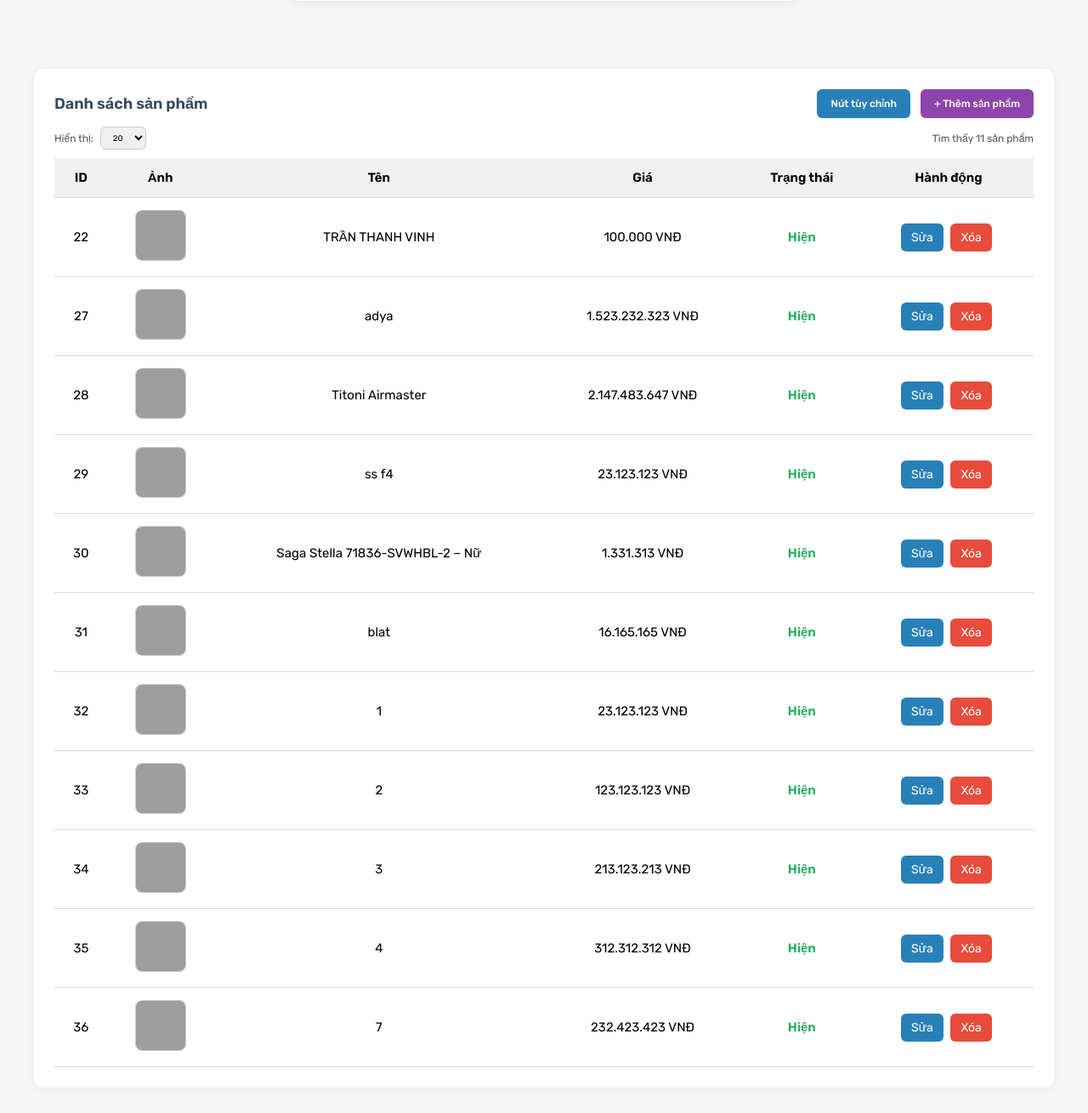
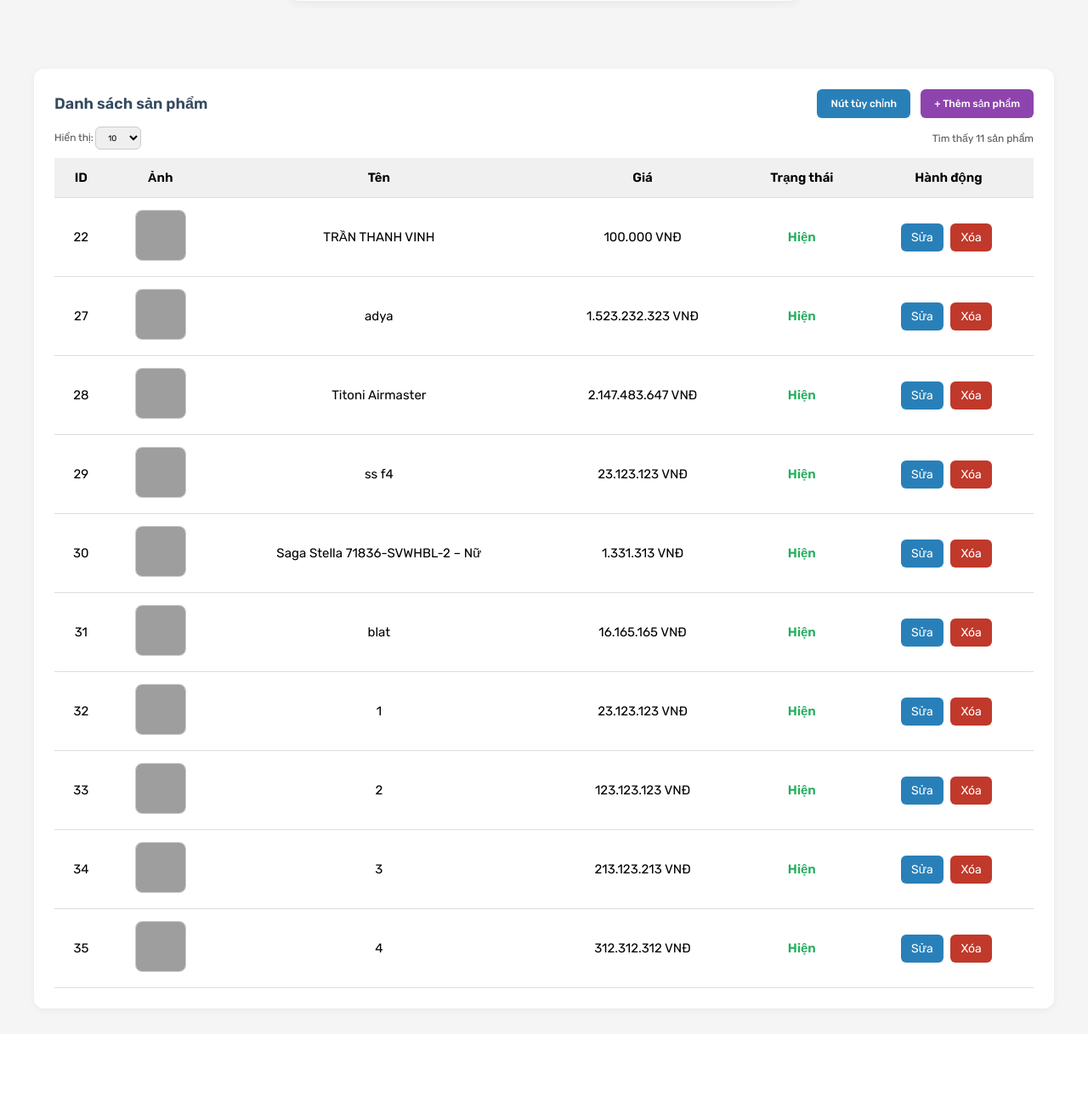
Before and after one commit to Vinhpc123/Watchshop, a PHP site: page /admin_products.php in a window 1280 px wide. Shown: the part 470-1780 px from the top of the page at 85% size. After the commit the page ends 1662 px from the top, so only its background shows below. Run offline with PHP 8.4, Linux system fonts and the light colour scheme; a user stored in the database is signed in; data comes from the database, SQL or seed files in the repository; grey boxes are pictures that could not be loaded.

Commit message:
update interface and hienthi admin_product page

```diff
--- a/project/admin_header.php
+++ b/project/admin_header.php
@@ -34,9 +34,9 @@ if(isset($message)){
 
         <div class="account-box">
             <p>Tên người dùng : <span><?php echo $_SESSION['admin_name']; ?></span></p>
-            <p>email : <span><?php echo $_SESSION['admin_email']; ?></span></p>
-            <a href="logout.php" class="delete-btn">logout</a>
-            <div> <a href="login.php">Đăng nhập</a> | <a href="register.php">Đăng xuất</a></div>
+            <p>Email : <span><?php echo $_SESSION['admin_email']; ?></span></p>
+            <a href="logout.php" class="delete-btn">Đăng xuất</a>
+            <div> <a href="login.php">Đăng nhập</a> | <a href="register.php">Đăng ký</a></div>
         </div>
 
     </div>
--- a/project/admin_pos.php
+++ b/project/admin_pos.php
@@ -788,6 +788,7 @@ if(!isset($admin_id)){
         });
 
         // Tổng cộng cuối
+
         yPos += 5;
         doc.setFontSize(14);
         doc.text(`Tong cong: ${formatCurrency(order.total)} VND`, 140, yPos, {
--- a/project/admin_products.php
+++ b/project/admin_products.php
@@ -61,6 +61,19 @@ if (isset($_POST['update_product'])) {
 
    header('location:admin_products.php');
 }
+
+    if (isset($_GET['per_page'])) {
+        $orders_per_page = (int)$_GET['per_page'];
+    } else {
+        $orders_per_page = 10; // Giá trị mặc định
+    }
+    $page = isset($_GET['page']) ? (int)$_GET['page'] : 1;
+    $start = ($page - 1) * $orders_per_page;
+
+    // Lấy tổng số sản phẩm
+    $total_products = mysqli_num_rows(mysqli_query($conn, "SELECT * FROM products"));
+    // Lấy sản phẩm theo phân trang
+    $select_products = mysqli_query($conn, "SELECT * FROM products LIMIT $start, $orders_per_page");
 ?>
 
 
@@ -244,7 +257,7 @@ if (isset($_POST['update_product'])) {
     }
 
     .option-btn,
-    .delete-btn {
+    .delete-btn1 {
         padding: 8px 12px;
         border-radius: 6px;
         font-size: 1.4rem;
@@ -258,8 +271,8 @@ if (isset($_POST['update_product'])) {
         background-color: #2980b9;
     }
 
-    .delete-btn {
-        background-color: #e74c3c;
+    .delete-btn1 {
+        background-color: var(--red);
     }
 
     .edit-product-form img {
@@ -328,17 +341,21 @@ if (isset($_POST['update_product'])) {
 
             <div class="filter-bar">
                 <div class="filter-left">
-                    <label for="per-page">Hiển thị:</label>
-                    <select id="per-page" name="per_page">
-                        <option>10</option>
-                        <option selected>20</option>
-                        <option>50</option>
-                    </select>
+                    <form method="get" style="display:inline;">
+                        <label for="per-page">Hiển thị:</label>
+                        <select id="per-page" name="per_page" onchange="this.form.submit()">
+                            <option value="5" <?php if ($orders_per_page == 5) echo 'selected'; ?>>5</option>
+                            <option value="10" <?php if ($orders_per_page == 10) echo 'selected'; ?>>10</option>
+                            <option value="20" <?php if ($orders_per_page == 20) echo 'selected'; ?>>20</option>
+                            <option value="50" <?php if ($orders_per_page == 50) echo 'selected'; ?>>50</option>
+                        </select>
+                        <!-- Giữ tham số page nếu có -->
+                        <?php if (isset($_GET['page'])): ?>
+                        <input type="hidden" name="page" value="<?php echo (int)$_GET['page']; ?>">
+                        <?php endif; ?>
+                    </form>
                 </div>
-                <?php
-                  $select_products = mysqli_query($conn, "SELECT * FROM products");
-                  ?>
-                <span>Tìm thấy <?php echo mysqli_num_rows($select_products); ?> sản phẩm</span>
+                <span>Tìm thấy <?php echo $total_products; ?> sản phẩm</span>
             </div>
 
             <table class="product-table">
@@ -362,7 +379,7 @@ if (isset($_POST['update_product'])) {
                         <td><span class="status enabled">Hiện</span></td>
                         <td>
                             <a href="admin_products.php?update=<?php echo $row['id']; ?>" class="option-btn">Sửa</a>
-                            <a href="admin_products.php?delete=<?php echo $row['id']; ?>" class="delete-btn"
+                            <a href="admin_products.php?delete=<?php echo $row['id']; ?>" class="delete-btn1"
                                 onclick="return confirm('Bạn có chắc chắn muốn xóa?')">Xóa</a>
                         </td>
                     </tr>
--- a/project/admin_users.php
+++ b/project/admin_users.php
@@ -61,19 +61,19 @@ if(isset($_GET['delete'])){
     .user-table td {
         padding: 1.2rem 1.5rem;
         border: 1px solid #ccc;
-        text-align: left;
+        text-align: center;
         white-space: nowrap;
         /* giữ chữ không bị xuống dòng */
     }
 
     /* Nút xóa */
     .user-table td a.delete-btn {
-        background: #e74c3c;
+        background: var(--red);
         color: white;
-        padding: 0.5rem 1rem;
         border-radius: .3rem;
         text-decoration: none;
         font-size: 1.4rem;
+        margin-bottom: 10px;
     }
 
     .user-table td a.delete-btn:hover {
```
Also changed, not shown: project/admin_contacts.php (+4 -4 lines), project/admin_orders.php (+5 -5 lines), project/css/admin_style.css (+0 -37 lines), project/images/img sản phẩm/orient-ra-as0106l30b-nam-2-638684901290354468-750x500.jpg (added), project/uploaded_img/orient-ra-as0106l30b-nam-2-638684901290354468-750x500.jpg (added).
